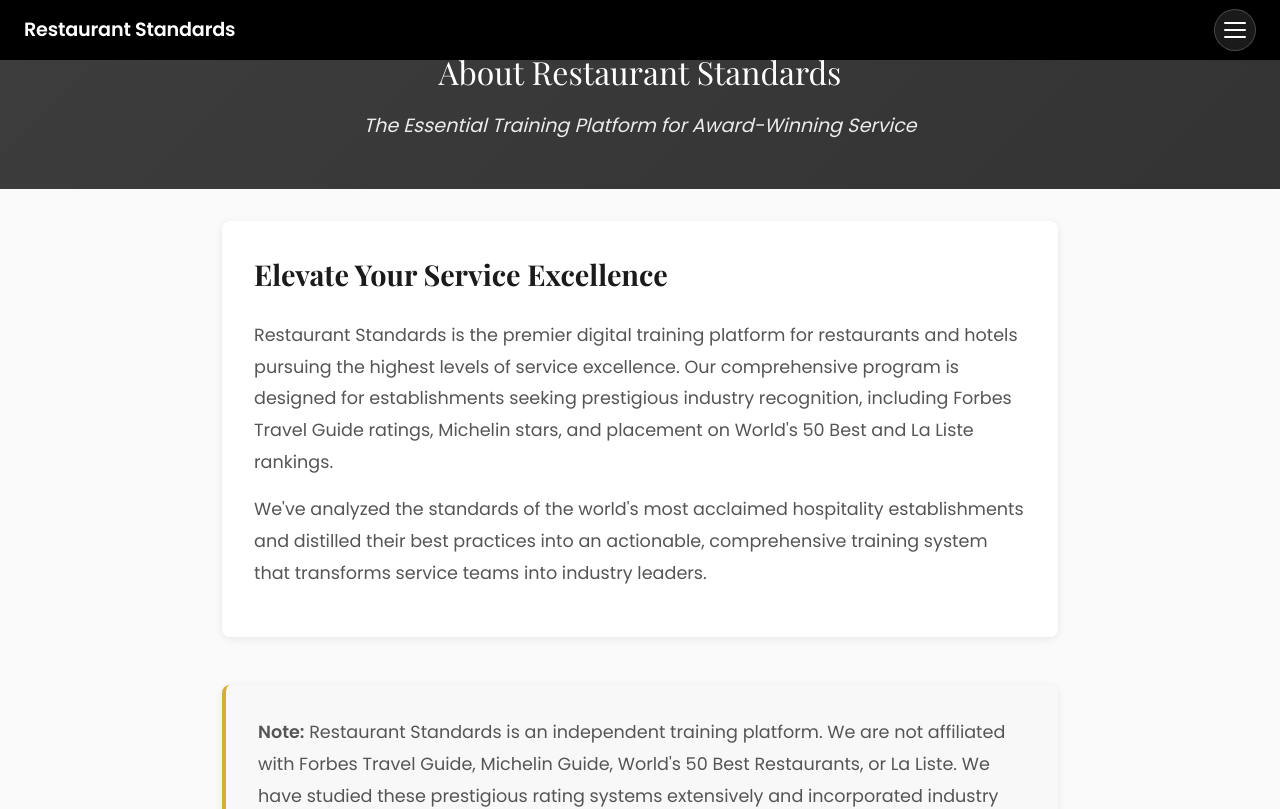
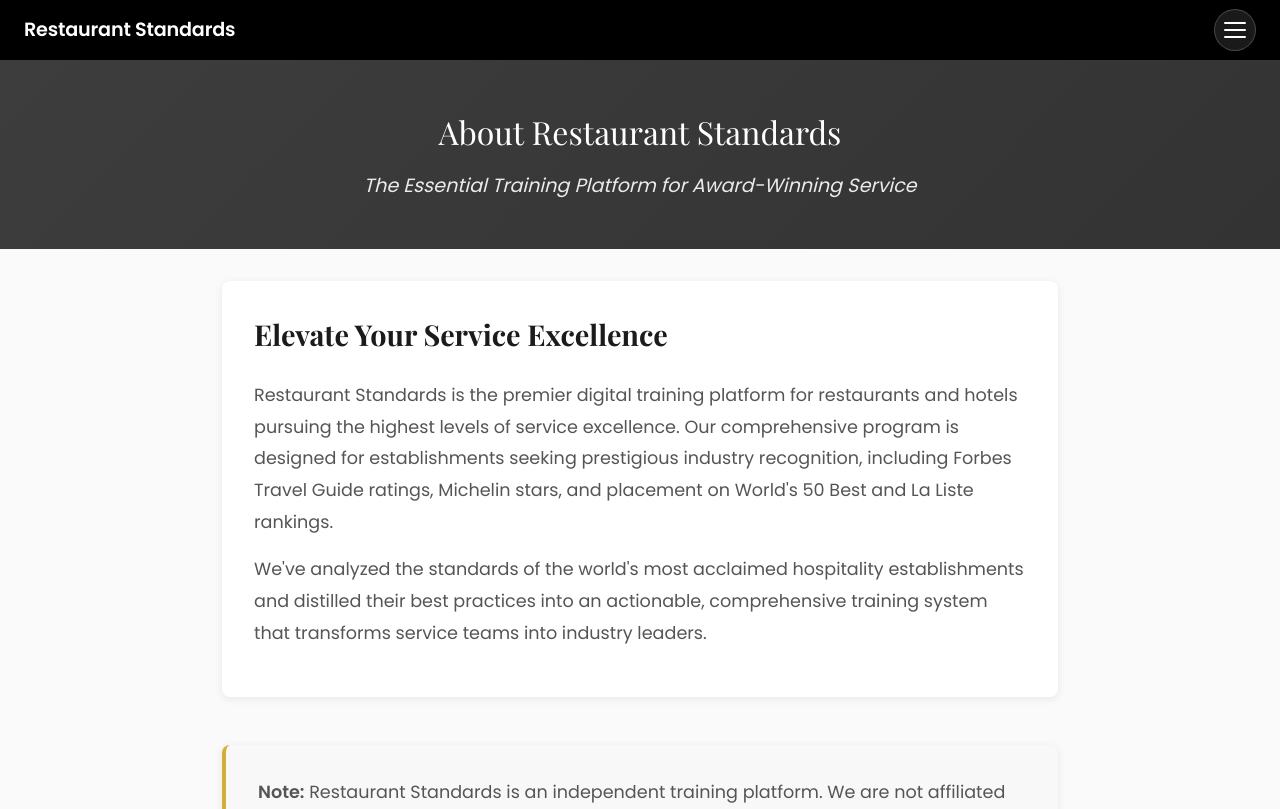
Before and after one commit to Dereks-Projects/restaurant-service-standards, a React (Vite) app: page /about in a window 1280 px wide. Shown: the top 809 px of the page. Built offline with nearby package versions, Linux system fonts and the light colour scheme.

Commit message:
edit to spacing

```diff
--- a/src/styles/global.css
+++ b/src/styles/global.css
@@ -43,6 +43,8 @@
 /* Add padding to page containers (not body) */
 .section-page,
 .home-container,
-.overview-page {
+.overview-page,
+.about-page,        /* Add this */
+.intro-page {       /* Add this */
   padding-top: 60px;
 }
```
